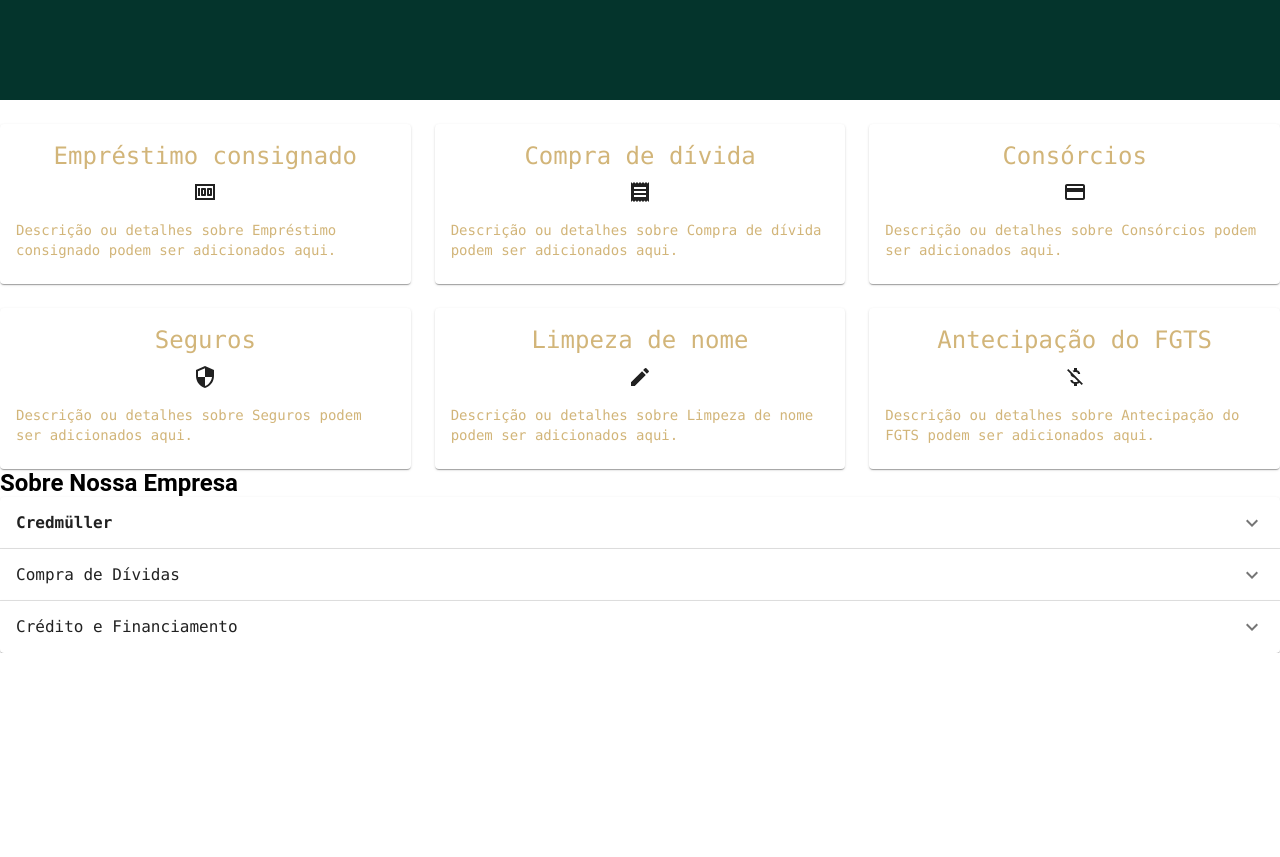
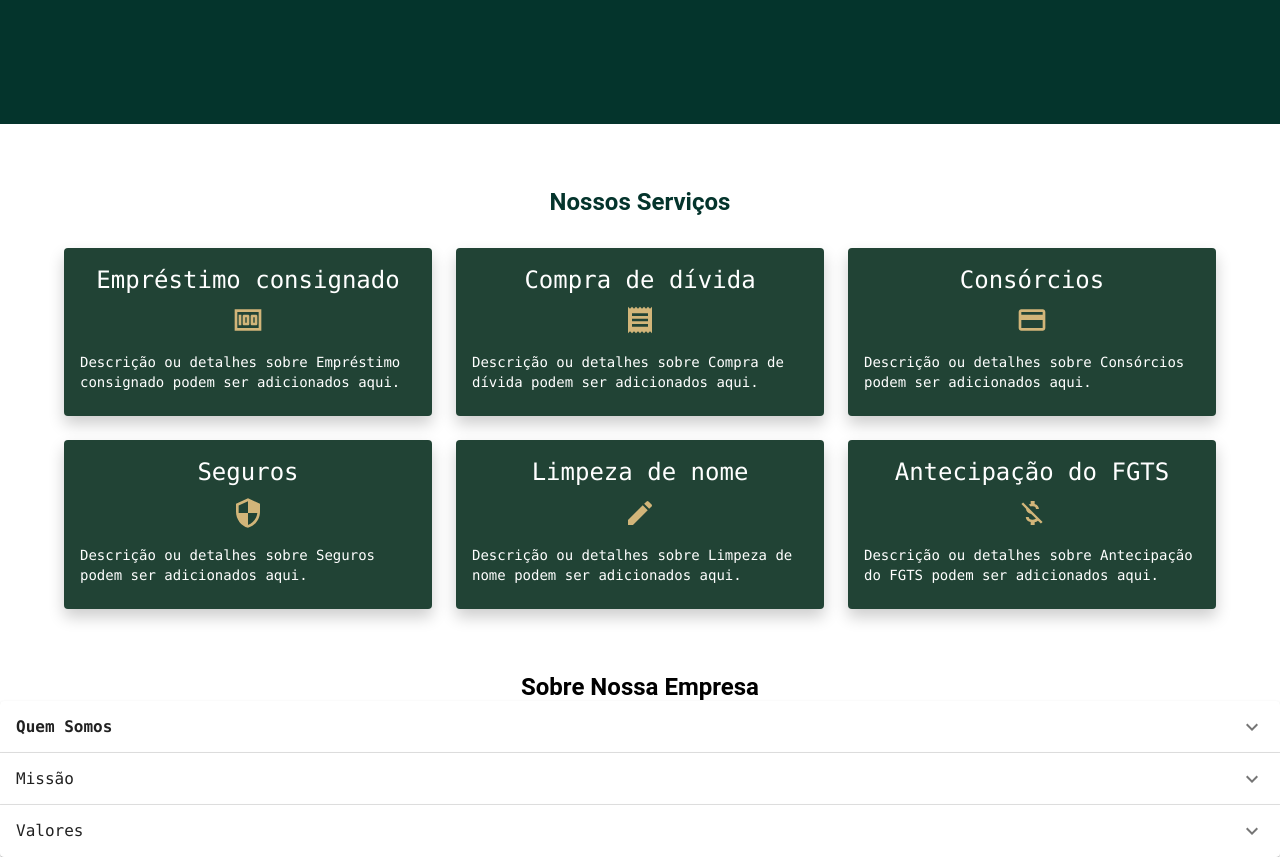
Before and after one commit to thiesac/cred_muller, a Next.js app: page / in a window 1280 px wide. Shown: the part 580-1437 px from the top of the page. Before the commit the page ends 1233 px from the top, so only its background shows below. Built offline with nearby package versions, Linux system fonts and the light colour scheme.

Commit message:
fix: main colors

```diff
--- a/src/components/About.jsx
+++ b/src/components/About.jsx
@@ -1,12 +1,22 @@
 import React from 'react';
-import { Accordion, AccordionSummary, AccordionDetails, Typography } from '@mui/material';
+import { Accordion, AccordionSummary, AccordionDetails, Typography, useTheme } from '@mui/material';
 import ExpandMoreIcon from '@mui/icons-material/ExpandMore';
 
 export default function About() {
+    const theme = useTheme();
+
     return (
-        <div className="about-container text-center">
+        <div
+            className="about-container text-center"
+            style={ { marginTop: theme.spacing(4) } }
+        >
             <div className="p-8">
-                <h2 className="mt-2 text-3xl font-bold tracking-tight sm:text-4xl">Sobre Nossa Empresa</h2>
+                <h2
+                    className="mt-2 text-3xl font-bold tracking-tight sm:text-4xl"
+                    style={ { textAlign: 'center' } }
+                >
+                    Sobre Nossa Empresa
+                </h2>
             </div>
             <div className="space-y-4 px-10 max-w-screen-lg m-auto">
                 <Accordion>
@@ -15,11 +25,11 @@ export default function About() {
                         aria-controls="panel-content-1"
                         id="panel-header-1"
                     >
-                        <Typography variant="subtitle1"><strong>Credmüller</strong></Typography>
+                        <Typography variant="subtitle1"><strong>Quem Somos</strong></Typography>
                     </AccordionSummary>
                     <AccordionDetails>
                         <Typography>
-                            Bem-vindo à <strong>Credmüller</strong>, sua parceira confiável no mundo financeiro e de seguros. Somos uma corretora especializada, com muita experiência e uma dedicação incansável em servir nossos clientes.
+                            Lorem, ipsum dolor sit amet consectetur adipisicing elit. Dicta ex similique incidunt accusantium explicabo odit, iusto corrupti doloremque eveniet atque temporibus modi dolore asperiores ipsam cupiditate. Totam esse corrupti molestias.
                         </Typography>
                     </AccordionDetails>
                 </Accordion>
@@ -30,34 +40,28 @@ export default function About() {
                         aria-controls="panel-content-2"
                         id="panel-header-2"
                     >
-                        <Typography variant="subtitle1">Compra de Dívidas</Typography>
+                        <Typography variant="subtitle1">Missão</Typography>
                     </AccordionSummary>
                     <AccordionDetails>
                         <Typography>
-                            No coração de nossas operações está a compreensão profunda das complexidades do mercado financeiro. Como especialistas em compra de dívidas, facilitamos a transição para um futuro financeiro mais estável, oferecendo soluções sob medida que aliviam o peso das dívidas e redefinem a trajetória financeira de nossos clientes.
+                            Lorem ipsum dolor sit amet consectetur adipisicing elit. Fuga et nobis voluptatum accusantium ipsa ab temporibus asperiores mollitia minus, quos vero consectetur soluta distinctio amet ut cum facere, veritatis dolor.
                         </Typography>
                     </AccordionDetails>
                 </Accordion>
-
-                {/* Repita o mesmo padrão para os demais itens */ }
-                {/* ... */ }
-
                 <Accordion>
                     <AccordionSummary
                         expandIcon={ <ExpandMoreIcon /> }
                         aria-controls="panel-content-3"
                         id="panel-header-3"
                     >
-                        <Typography variant="subtitle1">Crédito e Financiamento</Typography>
+                        <Typography variant="subtitle1">Valores</Typography>
                     </AccordionSummary>
                     <AccordionDetails>
                         <Typography>
-                            Além disso, reconhecemos a importância do crédito, tanto para indivíduos quanto para empresas. Nossa expertise em crédito pessoal e PJ permite-nos oferecer orientação precisa e estratégica, assegurando que nossos clientes tenham acesso às melhores oportunidades e vantagens disponíveis no mercado.
+                            Lorem ipsum dolor sit, amet consectetur adipisicing elit. Eaque consectetur error, repellendus labore dicta officiis saepe autem adipisci, maiores optio accusantium at explicabo est illum nesciunt, mollitia temporibus quasi quae!
                         </Typography>
                     </AccordionDetails>
                 </Accordion>
-
-                {/* Adicione mais Accordion conforme necessário */ }
             </div>
         </div>
     );
--- a/src/components/Main/Main.jsx
+++ b/src/components/Main/Main.jsx
@@ -10,12 +10,12 @@ export default function Main() {
 
     // cards icon
     const icons = [
-        <Money />,
-        <Receipt />,
-        <Payment />,
-        <Security />,
-        <Edit />,
-        <MoneyOff />
+        <Money color="secondary" style={ { fontSize: '2rem' } } />,
+        <Receipt color="secondary" style={ { fontSize: '2rem' } } />,
+        <Payment color="secondary" style={ { fontSize: '2rem' } } />,
+        <Security color="secondary" style={ { fontSize: '2rem' } } />,
+        <Edit color="secondary" style={ { fontSize: '2rem' } } />,
+        <MoneyOff color="secondary" style={ { fontSize: '2rem' } } />
     ];
 
     // cards title
@@ -29,15 +29,38 @@ export default function Main() {
     ];
 
     return (
+        <div
+            className="about-container text-center"
+            style={ {
+                margin: theme.spacing(8),
+             } }
+        >
+            <div className="p-8">
+                <h2
+                    className="mt-2 text-3xl font-bold tracking-tight sm:text-4xl"
+                    style={ {
+                        textAlign: 'center',
+                        margin: theme.spacing(4),
+                        color: theme.palette.primary.main
+                    } }
+                >
+                    Nossos Serviços
+                </h2>
+            </div>
             <Grid container spacing={ 3 } className={ styles.container }>
                 { titles.map((title, index) => (
                     <Grid item xs={ 12 } sm={ 6 } md={ 4 } key={ index }>
-                    <Card>
+                        <Card
+                            style={ {
+                                backgroundColor: theme.palette.customColor.main,
+                                boxShadow: '0px 8px 16px rgba(0, 0, 0, 0.2)',
+                            } }
+                        >
                             <CardContent>
                                 <Typography
                                     variant="h5"
                                     component="div"
-                                color="secondary"
+                                    color="white"
                                     gutterBottom
                                     style={ { textAlign: 'center' } }
                                 >
@@ -46,11 +69,11 @@ export default function Main() {
                                 <div
                                     style={ {
                                         display: 'flex',
-                                    justifyContent: 'center',marginBottom: theme.spacing(2)
+                                        justifyContent: 'center', marginBottom: theme.spacing(2)
                                     } }>
                                     { icons[index] }
                                 </div>
-                            <Typography variant="body2" color="secondary">
+                                <Typography variant="body2" color="white">
                                     Descrição ou detalhes sobre { title } podem ser adicionados aqui.
                                 </Typography>
                             </CardContent>
@@ -58,5 +81,6 @@ export default function Main() {
                     </Grid>
                 )) }
             </Grid>
+        </div>
     );
 }
--- a/src/utils/theme.js
+++ b/src/utils/theme.js
@@ -3,10 +3,13 @@ import { createTheme } from '@mui/material/styles';
 const theme = createTheme({
     palette: {
         primary: {
-            main: 'rgb(4, 52, 44)',
+            main: 'rgb(4, 52, 44)', //green
         },
         secondary: {
-            main: 'rgba(210, 181, 121)',
+            main: 'rgba(210, 181, 121)', //golden
+        },
+        customColor: {
+            main: 'rgba(33, 67, 53, 1)', // background green
         },
     },
     typography: {
```
Lines whose indentation alone changed are shown as unchanged.
